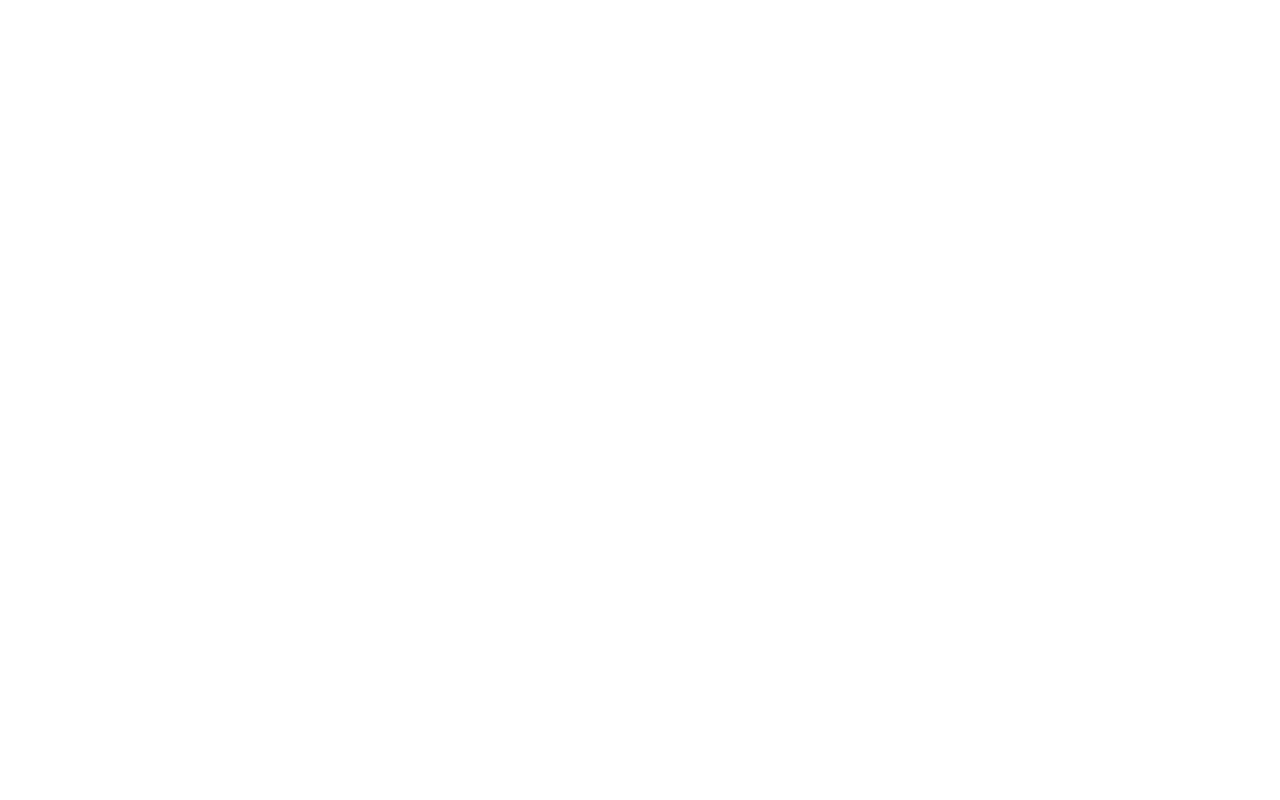
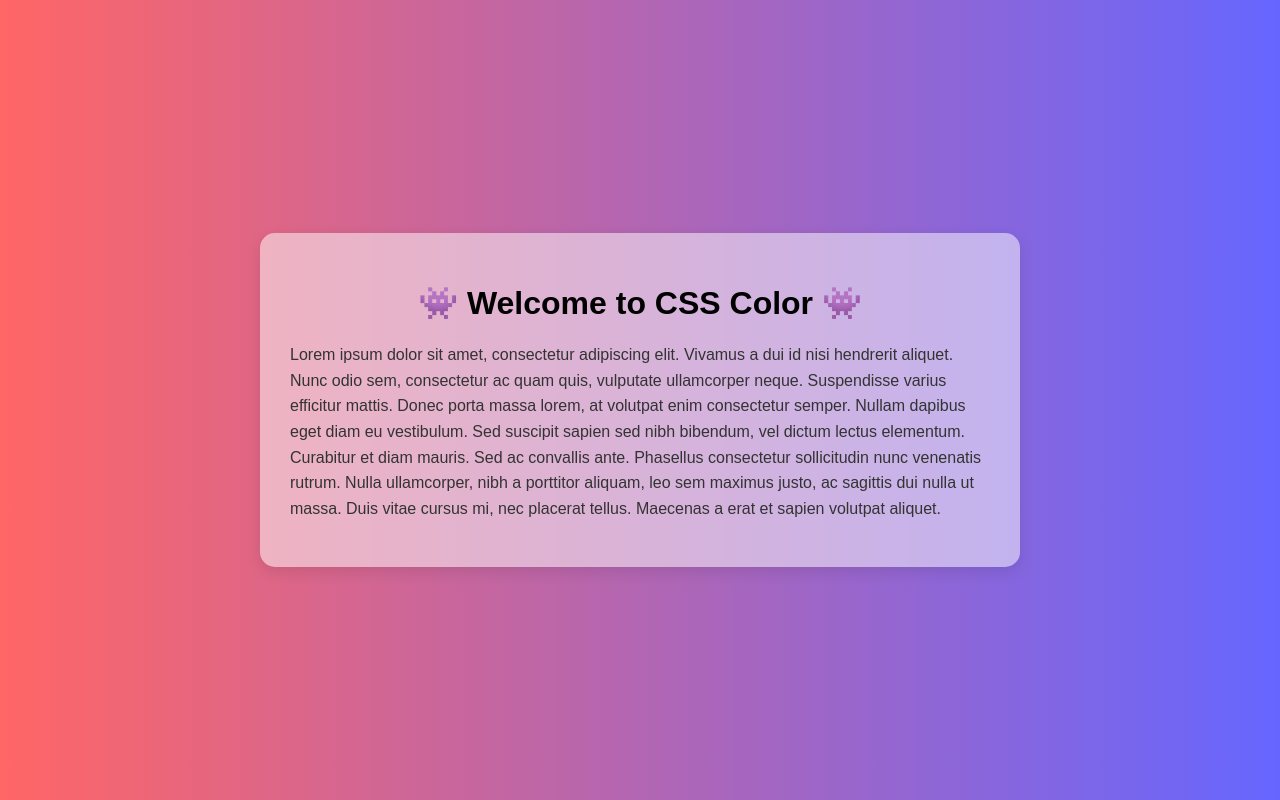
Before and after one commit to xcnn1412/css-colors, a website: page index.html in a window 1280 px wide. Drawn offline with Linux system fonts and the light colour scheme.

Commit message:
style with CSS

```diff
--- a/index.html
+++ b/index.html
@@ -7,10 +7,48 @@
   <meta name="viewport" content="width=device-width, initial-scale=1.0" />
   <link rel="stylesheet" href="./style.css" />
   <title>CSS Color Hack Hours</title>
+  <style>
+     body {
+      margin: 0;
+      height: 100vh;
+      background: linear-gradient(
+        to right,
+        hsl(0, 100%, 70%),      /* pink */
+        hsl(240, 100%, 70%)     /* blue */
+      );
+      display: flex;
+      justify-content: center;
+      align-items: center;
+      font-family: sans-serif;
+    }
+
+    .box {
+      background-color: hsla(0, 50%, 100%, 0.5); /* semi-transparent white */
+      padding: 30px;
+      width: 90%;
+      max-width: 700px;
+      border-radius: 15px;
+      box-shadow: 0 5px 15px rgba(0,0,0,0.1);
+    }
+
+    h1 {
+      font-size: 2rem;
+      text-align: center;
+      margin-bottom: 20px;
+    }
+
+    p {
+      line-height: 1.6;
+      color: #333;
+    }
+  </style>
 </head>
 
 <body>
-  <!-- Start coding here -->
+   <div class="box">
+    <h1>👾 Welcome to CSS Color 👾</h1>
+    <p>Lorem ipsum dolor sit amet, consectetur adipiscing elit. Vivamus a dui id nisi hendrerit aliquet. Nunc odio sem, consectetur ac quam quis, vulputate ullamcorper neque. Suspendisse varius efficitur mattis. Donec porta massa lorem, at volutpat enim consectetur semper. Nullam dapibus eget diam eu vestibulum. Sed suscipit sapien sed nibh bibendum, vel dictum lectus elementum. Curabitur et diam mauris. Sed ac convallis ante. Phasellus consectetur sollicitudin nunc venenatis rutrum. Nulla ullamcorper, nibh a porttitor aliquam, leo sem maximus justo, ac sagittis dui nulla ut massa. Duis vitae cursus mi, nec placerat tellus. Maecenas a erat et sapien volutpat aliquet.</p>
+  </div>
 </body>
 
 </html>
```
